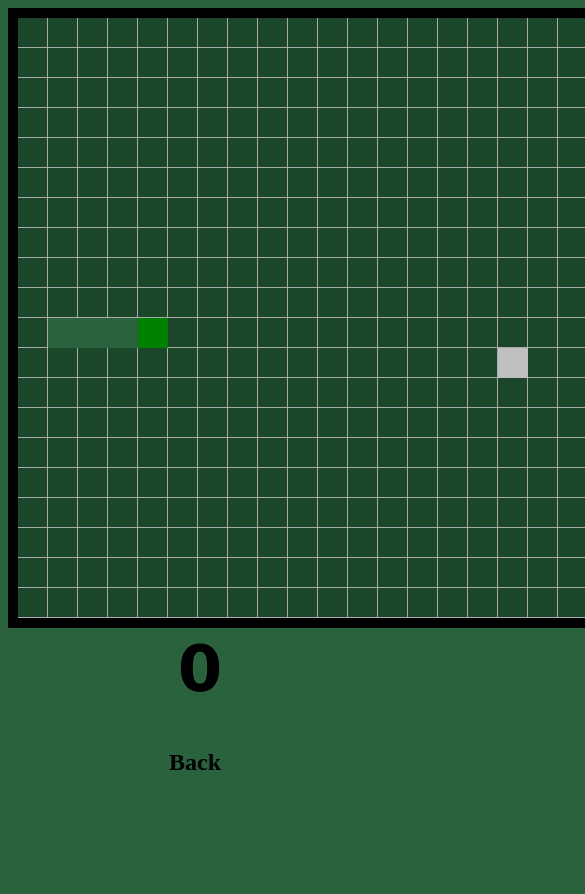
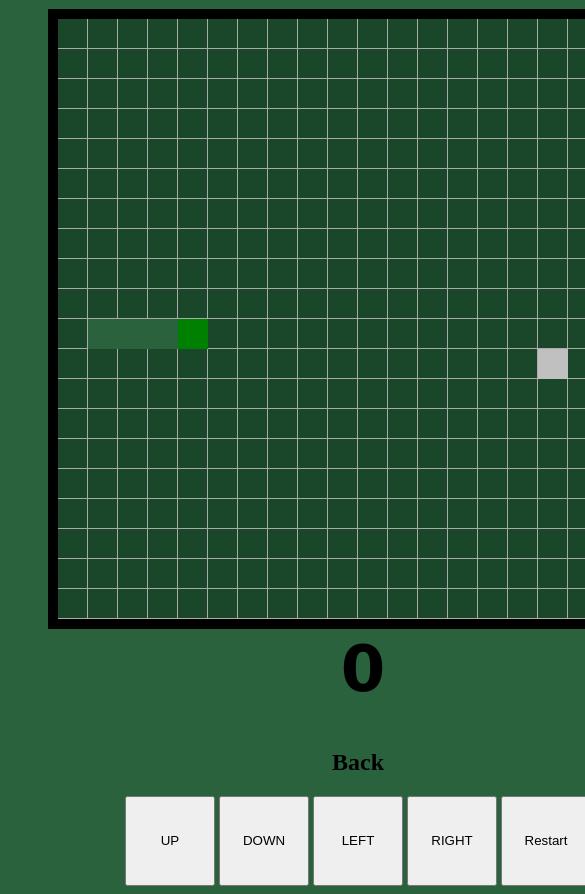
Before and after one commit to Joxer-Mocny/Webstranka, a plain HTML site: page snakeEN.html in a window 390 px wide. Shown: the top 894 px of the page, 585 px wide, since content can reach past the window. Before the commit the page ends 844 px from the top, so only its background shows below. Drawn offline with Linux system fonts and the light colour scheme.

Commit message:
Add files via upload

```diff
--- a/snakeEN.html
+++ b/snakeEN.html
@@ -35,6 +35,62 @@
         display: inline-block;
         margin: 0 0.25em;
       }
+      @media screen and (max-width: 1080px) {
+        body {
+          width: 700px;
+          background: #2a623d;
+          text-align: center;
+        }
+        canvas {
+          border: 10px solid #000000;
+          transform: translate(0px, 1px);
+        }
+
+        h1 {
+          margin-top: 0;
+          font-size: 4em;
+          font-family: Verdana, Geneva, Tahoma, sans-serif;
+          font-weight: bold;
+          letter-spacing: -10px;
+        }
+
+        h1 strong {
+          font-size: 1.35em;
+          display: inline-block;
+          margin: 0 0.25em;
+        }
+        a {
+          text-decoration: none;
+          color: #000000;
+        }
+        h2 strong {
+          display: inline-block;
+          margin: 0 0.25em;
+        }
+        .btn {
+          display: flow-root;
+        }
+        .btnU{
+          width: 90px;
+          height: 90px;
+        }
+        .btnD{
+          width: 90px;
+          height: 90px;
+        }
+        .btnL{
+          width: 90px;
+          height: 90px;
+        }
+        .btnR{
+          width: 90px;
+          height: 90px;
+        }
+        .btnRes{
+          width: 90px;
+          height: 90px;
+        }
+      }
     </style>
   </head>
   <body>
@@ -43,6 +99,13 @@
     <h1>0</h1>
 
     <a href="projektyEN.html"><h2>Back</h2></a>
+    <div class="btn">
+      <button class="btnU" onclick="moveup()">UP</button>
+      <button class="btnD" onclick="movedown()">DOWN</button>
+      <button class="btnL" onclick="moveleft()">LEFT</button>
+      <button class="btnR" onclick="moveright()">RIGHT</button>
+      <button class="btnRes" onclick="restart()">Restart</button>
+    </div>
 
     <script>
       //listener
@@ -228,25 +291,38 @@
             break;
         }
       }
-      // touchpad
-      function touch_end (event) {
-		var touches = event.changedTouches;
-		var end_pos = [touches[0].pageX, touches[0].pageY];
-		var dX = end_pos[0] - snake._touch_start[0],
-			dY = end_pos[1] - snake._touch_start[1],
-			c = Math.sqrt(dX*dX + dY*dY),
-			alpha = Math.acos(dX/c);
+    // touchpad
+    function moveleft() {
+        if (velocityX !== 1) {
+          velocityX = -1;
+          velocityY = 0;
+        }
+      }
 
-		if (alpha < Math.PI * 1/4) {
-			snake.state.direction = [1, 0];
-		} else if (alpha > Math.PI * 3/4) {
-			snake.state.direction = [-1, 0];
-		} else if (dY > 0) {
-			snake.state.direction = [0, 1];
-		} else {
-			snake.state.direction = [0, -1];
-		}
-  }
+      function moveup() {
+        if (velocityY !== 1) {
+          velocityX = 0;
+          velocityY = -1;
+        }
+      }
+
+      function moveright() {
+        if (velocityX !== -1) {
+          velocityX = 1;
+          velocityY = 0;
+        }
+      }
+
+      function movedown() {
+        if (velocityY !== -1) {
+          velocityX = 0;
+          velocityY = 1;
+        }
+      }
+      // restart game
+      function restart() {
+        if (!gameIsRunning) location.reload();
+      }
 
       //grid
       function drawGrid() {
```
Also changed, not shown: snake.html (+35 -8 lines).
